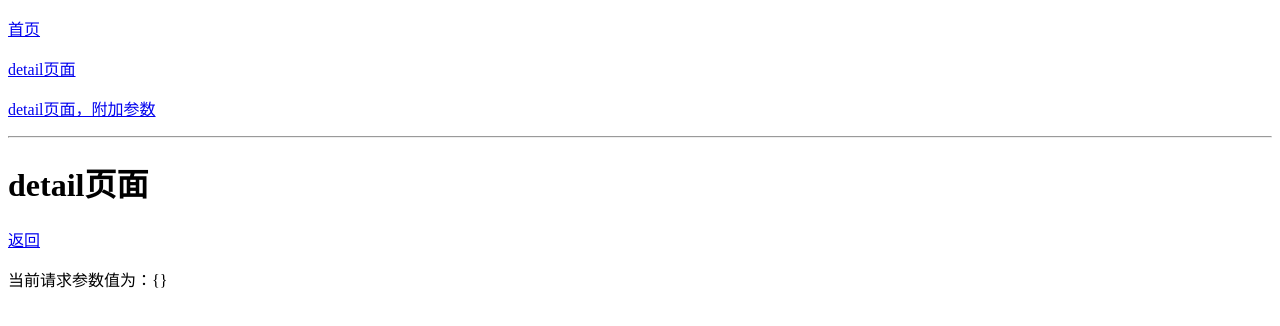
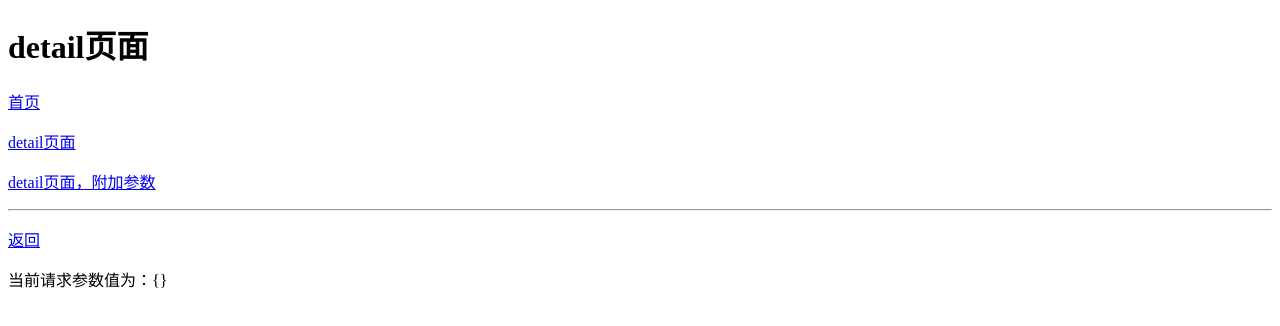
Before and after one commit to helinjiang/jSpa, a website: page demo/resource/html/index.html in a window 1280 px wide. Both pictures are taken after a click on the link "detail页面". Drawn offline with Linux system fonts and the light colour scheme; files that its build step writes are made by us from their sources; files whose address does not match are found by name.

Commit message:
修改demo

```diff
--- a/demo/resource/html/index.html
+++ b/demo/resource/html/index.html
@@ -47,12 +47,11 @@
 </head>
 
 <body>
-    <p><a href="javascript:void(0);" data-nav="index">首页</a></p>
-    <p><a href="javascript:void(0);" data-nav="detail">detail页面</a></p>
-    <p><a href="javascript:void(0);" data-nav="detail(key1,key2)" data-key1="1key1" data-key2="2key2">detail页面，附加参数</a></p>
-    <hr>
     <div data-defpageid="index" data-switch="PAGEINDEX.switch" data-active="PAGEINDEX.active">
         <h1>首页</h1>
+        <p><a href="javascript:void(0);" data-nav="detail">detail页面</a></p>
+        <p><a href="javascript:void(0);" data-nav="detail(key1,key2)" data-key1="1key1" data-key2="2key2">detail页面，附加参数</a></p>
+        <hr>
         <p><a href="javascript:void(0);" data-click="EVENT.testClick">测试点击事件</a></p>
         <p><a href="javascript:void(0);" data-click="EVENT.testClick EVENT.testClick2">测试点击事件（两个）</a></p>
         <div class="jinfo">我将被替换成新的文本</div>
@@ -74,6 +73,10 @@
     </div>
     <div data-defpageid="detail" data-switch="PAGEDETAIL.switch">
         <h1>detail页面</h1>
+        <p><a href="javascript:void(0);" data-nav="index">首页</a></p>
+        <p><a href="javascript:void(0);" data-nav="detail">detail页面</a></p>
+        <p><a href="javascript:void(0);" data-nav="detail(key1,key2)" data-key1="1key1" data-key2="2key2">detail页面，附加参数</a></p>
+        <hr>
         <p><a class="btn btn-success" href="javascript:void(0);" data-click="EVENT.back">返回</a></p>
         <div class="jresult"></div>
     </div>
```
